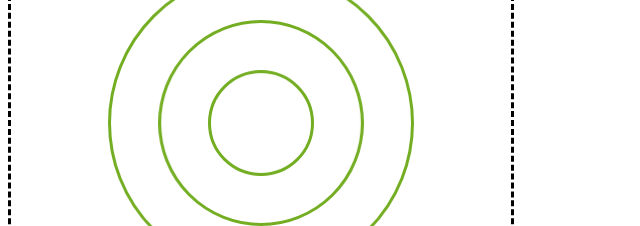
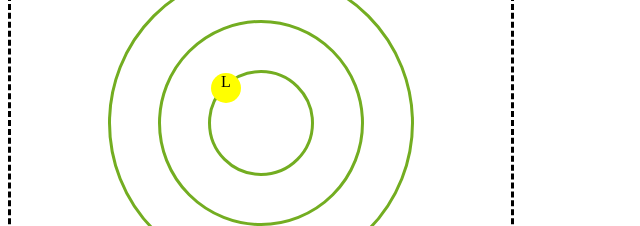
Before and after one commit to ErickMedinaLavielle/sandBox, a React (Create React App) app: page / in a window 1280 px wide. Shown: the part 138-364 px from the top of the page, without its empty margins (0-640 px from the left). Built offline with nearby package versions, Linux system fonts and the light colour scheme.

Commit message:
add span

```diff
--- a/src/components/Circle/Circle.js
+++ b/src/components/Circle/Circle.js
@@ -5,7 +5,9 @@ import "./Circle.scss";
 export default function Circle() {
   return (
     <div className="circle">
-      <div className="circle-1" />
+      <div className="circle-1">
+        <span class="circle-1-1">L</span>
+      </div>
       <div className="circle-2" />
       <div className="circle-3" />
     </div>
--- a/src/components/Circle/Circle.scss
+++ b/src/components/Circle/Circle.scss
@@ -16,15 +16,26 @@
     border: 3px solid #73AD21;
     animation-name: circle-1;
     animation-duration: 4s;
-    animation-iteration-count: infinite;
+   // animation-iteration-count: infinite;
     margin-left: 100;
   }
 
   &-1{
-    position: absolute;
     width: 100px;
     height: 100px;
     animation-name: circle-1;
+
+    &-1{
+        width: 30px;
+        height: 30px;
+        background: yellow;
+        position: absolute;
+        border-radius: 100%;
+        transform-origin: center center;
+        text-align: center;
+        display: flex;
+        justify-content: center;
+    }
   }
 
     /* Standard syntax */
@@ -42,7 +53,7 @@
 
   @keyframes circle-2 {
     0% {transform: rotate3d(0,0,0,0deg)}
-    100% {transform: rotate3d(0,1,0,360deg)}
+    100% {transform: rotate3d(1,1,1,360deg)}
   }
 
   &-3{
@@ -54,6 +65,6 @@
 
   @keyframes circle-3 {
     0% {transform: rotate3d(0,0,0,0deg)}
-    100% {transform: rotate3d(5,1,0,360deg)}
+    100% {transform: rotate3d(2,2,0,360deg)}
   }
 }
```
